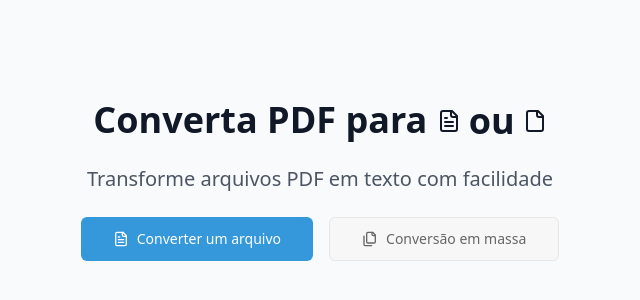
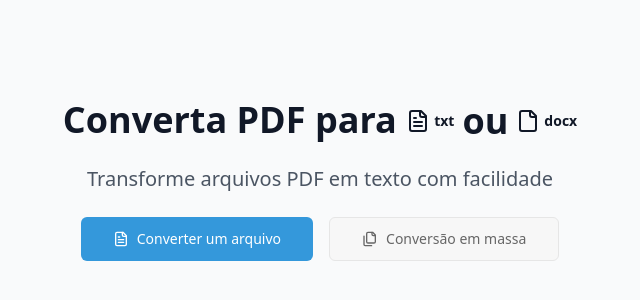
Before and after one commit to elissoncardoso1/text-scribe-extractor, a React (Vite) app: page / in a window 1280 px wide. Shown: the part 220-520 px from the top of the page, without its empty margins (320-960 px from the left). Built offline with nearby package versions, Linux system fonts and the light colour scheme.

Commit message:
Add file type labels to icons
Added smaller text labels "TXT" and "PDF" next to the respective icons in the user interface for better clarity on file types.
[skip gpt_engineer]

```diff
--- a/src/pages/Index.tsx
+++ b/src/pages/Index.tsx
@@ -12,7 +12,18 @@ const Index = () => {
     <div className="min-h-screen bg-gray-50 flex flex-col items-center justify-center p-4">
       <div className="text-center space-y-6 max-w-2xl mx-auto">
         <h1 className="text-4xl font-bold text-gray-900">
-          Converta PDF para <span className="inline-flex items-center gap-2"><FileText className="w-6 h-6" /> ou <File className="w-6 h-6" /></span>
+          Converta PDF para{" "}
+          <span className="inline-flex items-center gap-2">
+            <span className="inline-flex items-center">
+              <FileText className="w-6 h-6" />
+              <span className="text-sm ml-1">txt</span>
+            </span>
+            {" "}ou{" "}
+            <span className="inline-flex items-center">
+              <File className="w-6 h-6" />
+              <span className="text-sm ml-1">docx</span>
+            </span>
+          </span>
         </h1>
         <p className="text-xl text-gray-600">
           Transforme arquivos PDF em texto com facilidade
```
